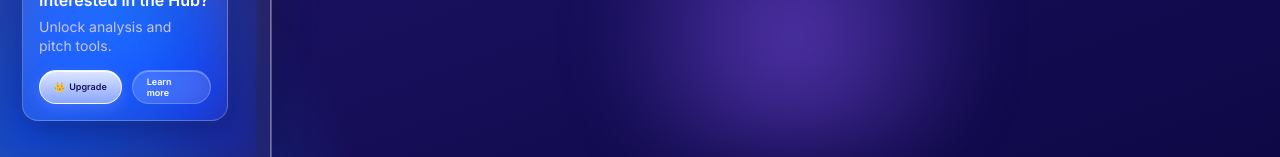
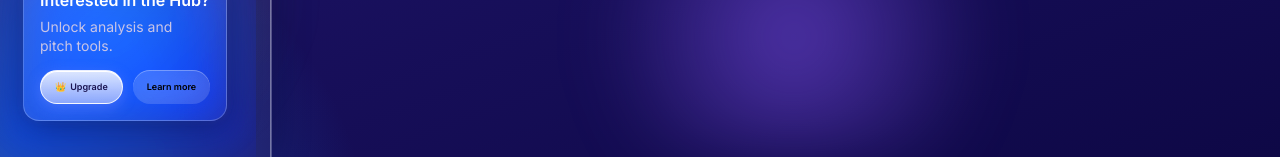
Before and after one commit to obinyan/FLOWBASE, a Next.js app: page /dashboard in a window 1280 px wide. Shown: the part 643-800 px from the top of the page. Built offline with nearby package versions, Linux system fonts and the light colour scheme.

Commit message:
learn more btn fix

```diff
--- a/app/globals.css
+++ b/app/globals.css
@@ -183,8 +183,8 @@ small { display: block; }
 }
 .btn-learn {
   background: rgba(255, 255, 255, 0.12);
-  color: #fff;
-  border: 1px solid var(--glass-border);
+  color: #000000;
+  ;
   box-shadow: inset 0 1px 0 rgba(255, 255, 255, 0.3);
   -webkit-backdrop-filter: var(--blur-sm);
   backdrop-filter: var(--blur-sm);
```
